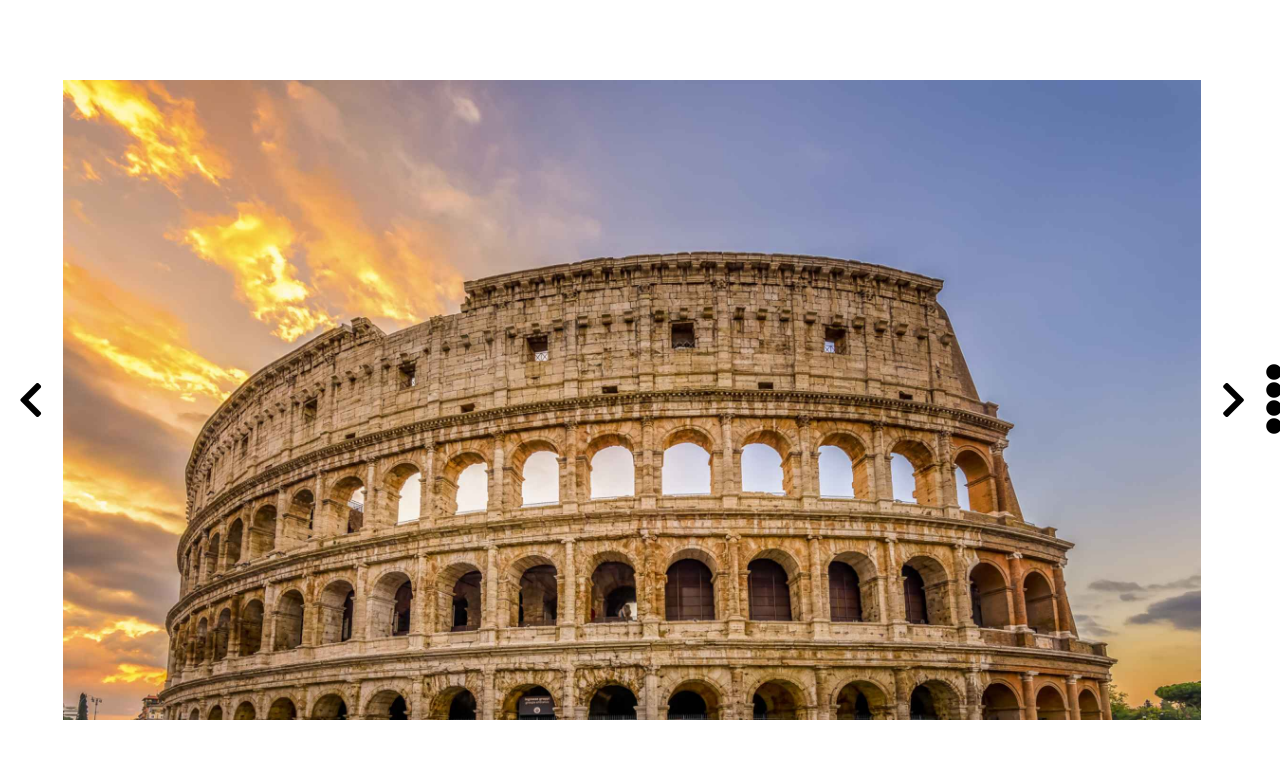
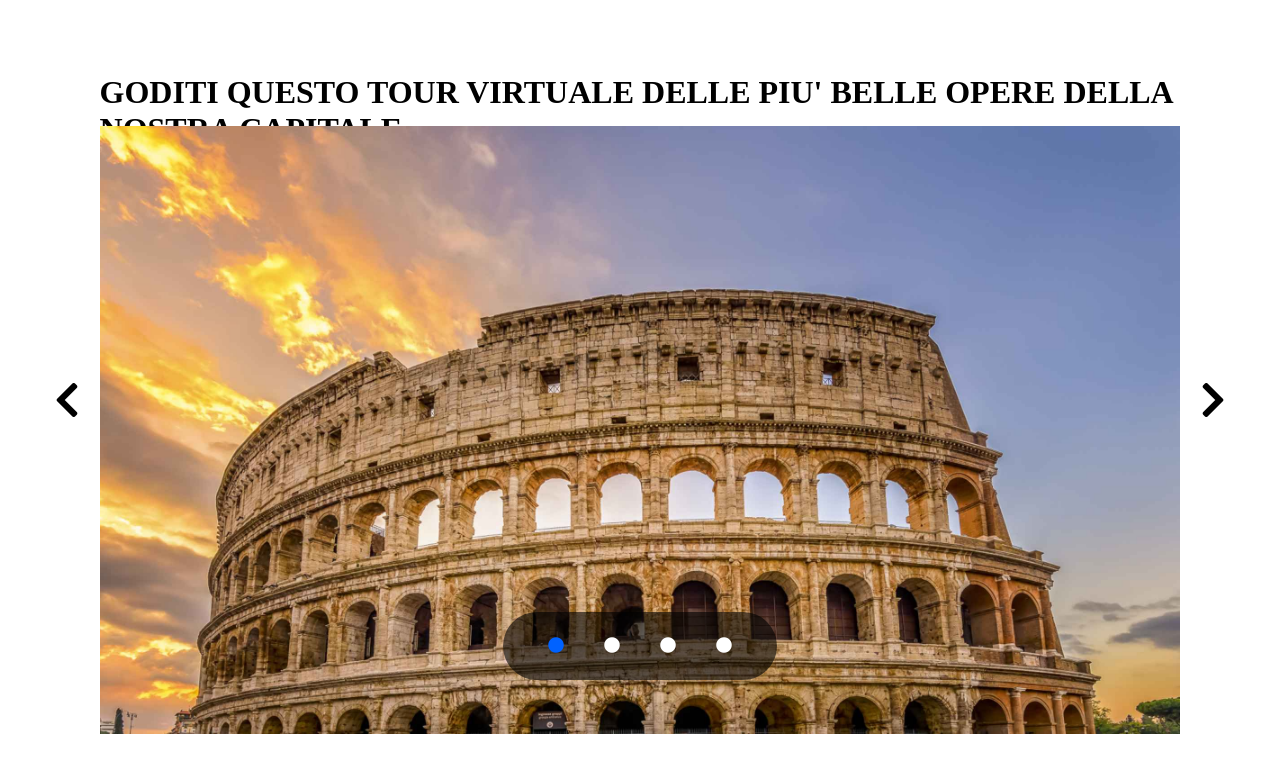
Before and after one commit to FlavioOriggi/vue-slider, a plain HTML site: page index.html in a window 1280 px wide. Drawn offline with nearby package versions, Linux system fonts and the light colour scheme.

Commit message:
finito, provo a fare il bonus

```diff
--- a/css/style.css
+++ b/css/style.css
@@ -20,9 +20,15 @@
     align-items: center;
 }
 
+.text-title{
+    display: flex;
+    justify-content: center;
+    align-items: center;
+    height: 5%;
+}
 
 .slider-wrapper .image{
-    height: 100%;
+    height: 95%;
 }
 
 .slider-wrapper .image img{
@@ -37,3 +43,20 @@
 .fas:hover{
     cursor:pointer;
 }
+
+.nav{
+    border-radius: 40px;
+    background-color: rgba(0, 0, 0, 0.6);
+    padding: 25px;
+    position: absolute;
+    bottom: 15%;
+    color: white;
+}
+
+.nav > i{
+    margin: 0 20px;
+}
+
+.nav > i.active{
+    color: rgb(0, 98, 255);
+}
--- a/index.html
+++ b/index.html
@@ -25,6 +25,7 @@
 
             <!-- immagini -->
             <div class="image">
+                <h1 class="text-title">GODITI QUESTO TOUR VIRTUALE DELLE PIU' BELLE OPERE DELLA NOSTRA CAPITALE</h1>
                 <img :src="photos[contatore]" alt="panorama">
             </div>
 
```
